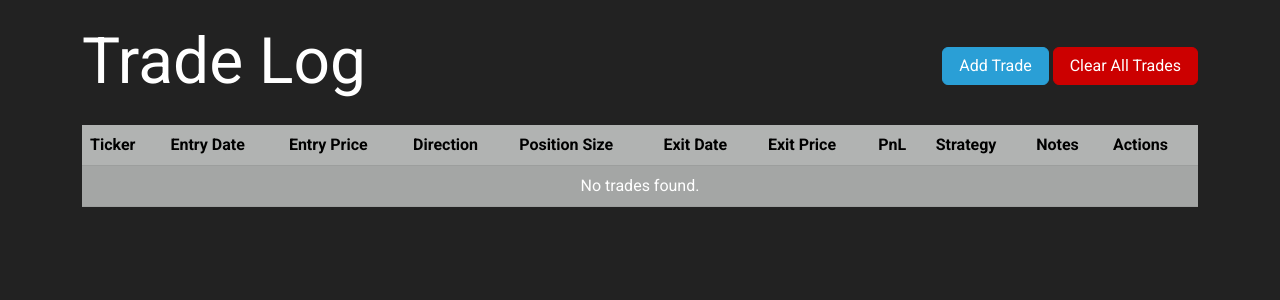
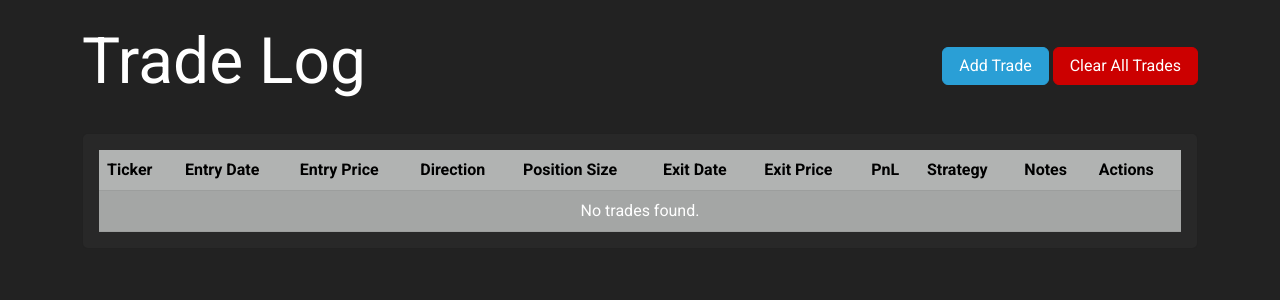
Before and after one commit to shalashaskabob/tradelog2, a Flask app: page / in a window 1280 px wide. Shown: the part 58-358 px from the top of the page. Run offline with Flask 3, Linux system fonts and the light colour scheme; some libraries are stand-ins or nearby versions.

Commit message:
style: Apply dark theme to home page trade log

```diff
--- a/app/templates/index.html
+++ b/app/templates/index.html
@@ -10,8 +10,11 @@
             </form>
         </div>
     </div>
-    <div class="table-responsive mt-3">
-        <table class="table table-dark table-striped table-hover">
+
+    <div class="card mt-4">
+        <div class="card-body">
+            <div class="table-responsive">
+                <table class="table table-dark table-striped table-hover mb-0">
                     <thead>
                         <tr>
                             <th>Ticker</th>
@@ -56,4 +59,6 @@
                     </tbody>
                 </table>
             </div>
+        </div>
+    </div>
 {% endblock %}
```
Lines whose indentation alone changed are shown as unchanged.
